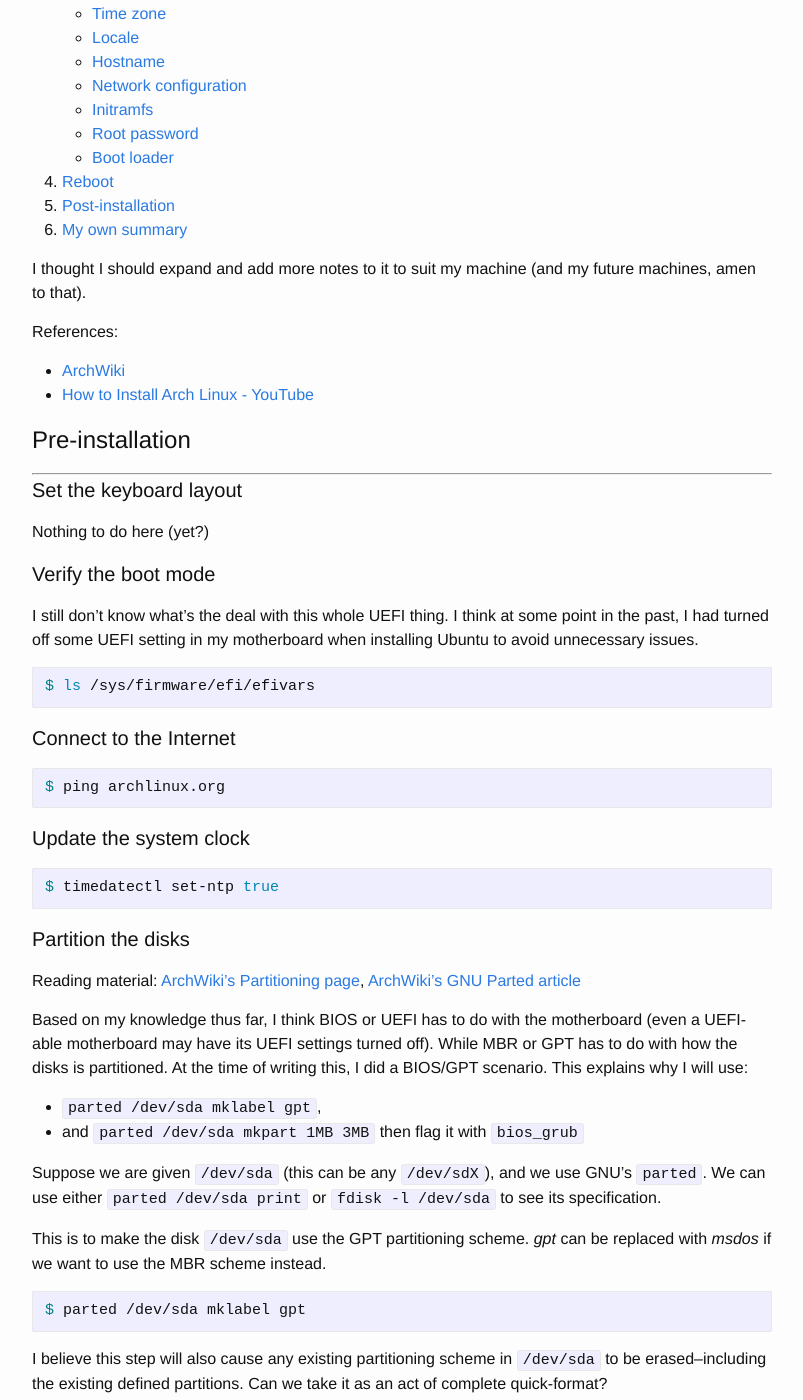
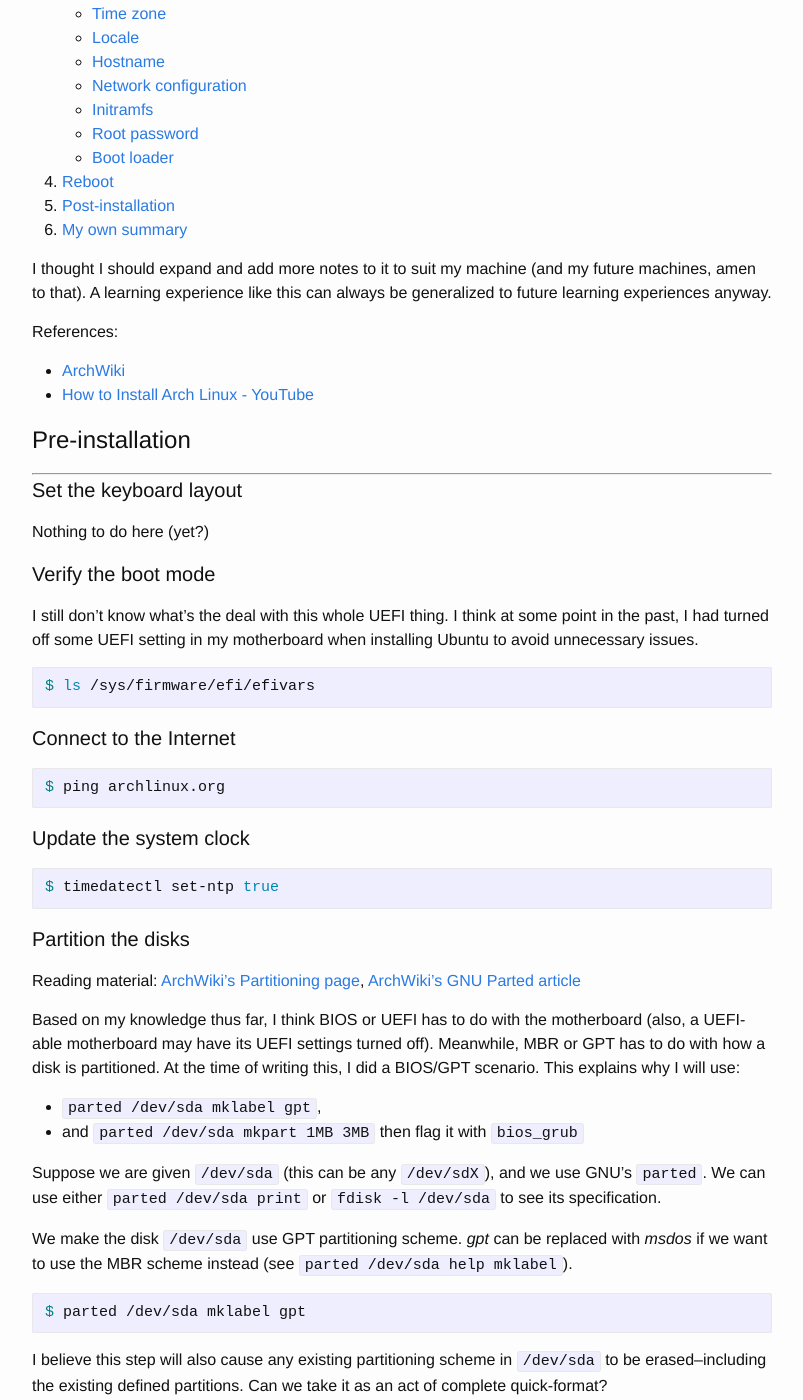
Before and after one commit to benjdewantara/benjdewantara.github.io, a Jekyll site: the page built from _posts/2017-06-05-arch-linux-installation-steps.md, in a window 1280 px wide and 1400 px high, scrolled down 573 px. Shown: the whole window, without its empty margins (238-1041 px from the left). Built offline with Jekyll 4.4.1, drawn with Linux system fonts in a browser that asks for light colours; comment, search, counter and statistics services are not loaded; some of the changed text lies outside the part shown.

Commit message:
Edit a post

````diff
--- a/_posts/2017-06-05-arch-linux-installation-steps.md
+++ b/_posts/2017-06-05-arch-linux-installation-steps.md
@@ -34,7 +34,7 @@ The table of contents provided by [ArchWiki's installation guide][arch-wiki-inst
 5. [Post-installation](#post-installation)
 6. [My own summary](#my-own-summary)
 
-I thought I should expand and add more notes to it to suit my machine (and my future machines, amen to that).
+I thought I should expand and add more notes to it to suit my machine (and my future machines, amen to that). A learning experience like this can always be generalized to future learning experiences anyway.
 
 References:
 - [ArchWiki](https://wiki.archlinux.org/)
@@ -72,14 +72,14 @@ $ timedatectl set-ntp true
 
 Reading material: [ArchWiki's Partitioning page][archwiki-partitioning], [ArchWiki's GNU Parted article][archwiki-gnu-parted-article]
 
-Based on my knowledge thus far, I think BIOS or UEFI has to do with the motherboard (even a UEFI-able motherboard may have its UEFI settings turned off). While MBR or GPT has to do with how the disks is partitioned. At the time of writing this, I did a BIOS/GPT scenario. This explains why I will use:
+Based on my knowledge thus far, I think BIOS or UEFI has to do with the motherboard (also, a UEFI-able motherboard may have its UEFI settings turned off). Meanwhile, MBR or GPT has to do with how a disk is partitioned. At the time of writing this, I did a BIOS/GPT scenario. This explains why I will use:
 
 - `parted /dev/sda mklabel gpt`,
 - and `parted /dev/sda mkpart 1MB 3MB` then flag it with `bios_grub`
 
 Suppose we are given `/dev/sda` (this can be any `/dev/sdX`), and we use GNU's `parted`. We can use either `parted /dev/sda print` or `fdisk -l /dev/sda` to see its specification.
 
-This is to make the disk `/dev/sda` use the GPT partitioning scheme. *gpt* can be replaced with *msdos* if we want to use the MBR scheme instead.
+We make the disk `/dev/sda` use GPT partitioning scheme. *gpt* can be replaced with *msdos* if we want to use the MBR scheme instead (see `parted /dev/sda help mklabel`).
 
 ``` bash
 $ parted /dev/sda mklabel gpt
@@ -161,7 +161,7 @@ Starting from this point, [`pacman`][] will be used, synchronize firstly,
 $ pacman -S -y
 ```
 
-[A YouTube tutorial video by linuxscoop](https://www.youtube.com/watch?v=3TB6KYsUyj4) demonstrates using [reflector]() (a Python script) to choose the fastest mirror. This may take some time because [`python`][] needs to be downloaded first, in the end, this could help a lot during the heavy `pacstrap`ing.
+[A YouTube tutorial video by linuxscoop](https://www.youtube.com/watch?v=3TB6KYsUyj4) demonstrates using [reflector]() (a Python script) to choose the fastest mirror. This may take some time because [`python`][] needs to be downloaded first. In the end, this could help a lot during the heavy `pacstrap`ing (unless we have a fast and stable internet connection).
 
 ``` bash
 $ pacman -S reflector
@@ -331,6 +331,8 @@ $ reboot
 
 
 
+
+
 # My own summary #
 
 -------------------------------------------------------------------------------
````
Also changed, not shown: other parts of _posts/2017-06-05-arch-linux-installation-steps.md (+4 -4 lines).
